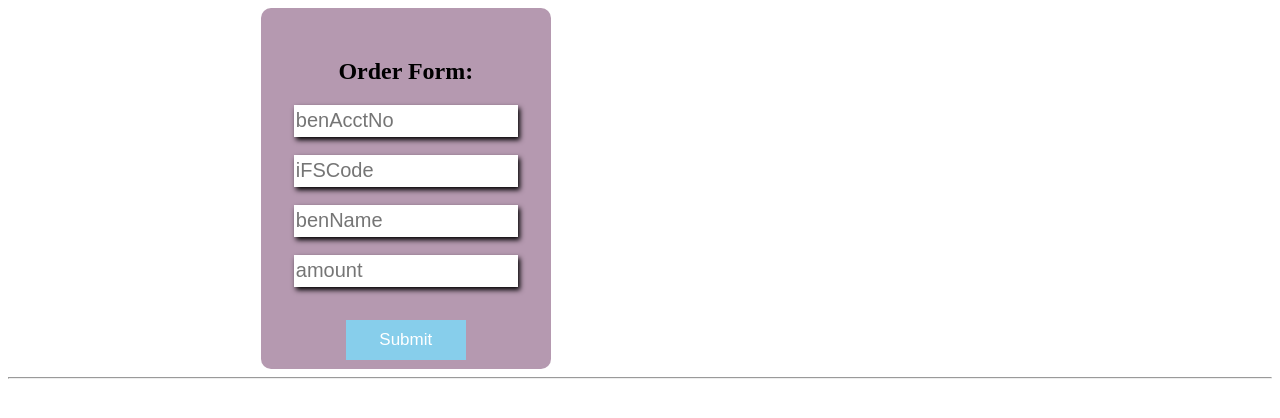
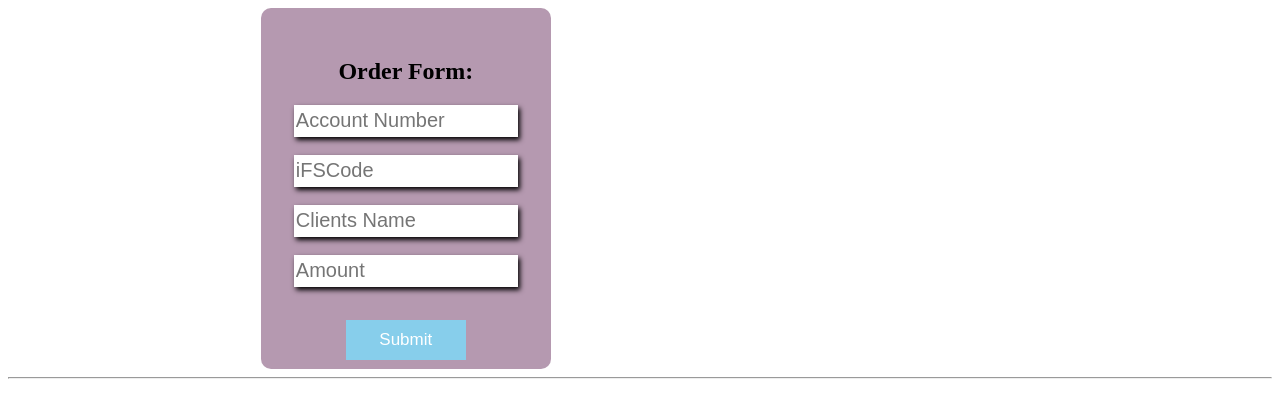
Before and after one commit to Melkam22/crudoperationwzreact1, a React (Create React App) app: page / in a window 1280 px wide. Shown: the top 418 px of the page. Built offline with nearby package versions, Linux system fonts and the light colour scheme.

Commit message:
minor change

```diff
--- a/src/components/TransactionForm.js
+++ b/src/components/TransactionForm.js
@@ -52,7 +52,7 @@ class TransactionForm extends Component {
           <input
             className="input"
             name="benAcctNo"
-            placeholder="benAcctNo"
+            placeholder="Account Number"
             value={this.state.benAcctNo}
             onChange={this.handleInputChange}
           />{" "}
@@ -70,7 +70,7 @@ class TransactionForm extends Component {
           <input
             className="input"
             name="benName"
-            placeholder="benName"
+            placeholder="Clients Name"
             value={this.state.benName}
             onChange={this.handleInputChange}
           />{" "}
@@ -79,7 +79,7 @@ class TransactionForm extends Component {
           <input
             className="input"
             name="amount"
-            placeholder="amount"
+            placeholder="Amount"
             value={this.state.amount}
             onChange={this.handleInputChange}
           />{" "}
```
